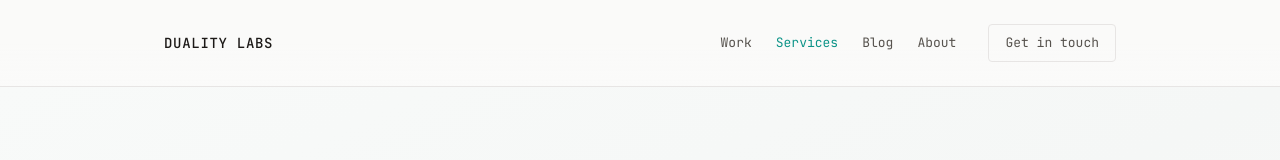
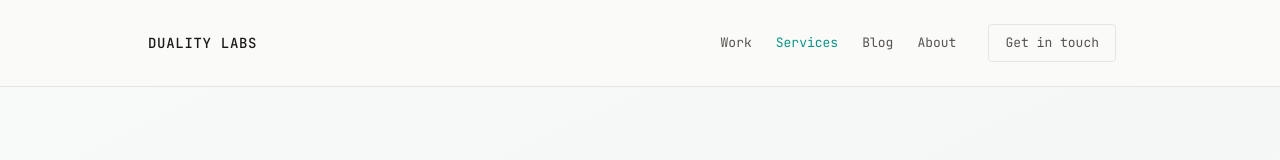
Before and after one commit to Erichalfonso/duality-labs, a Next.js app: page / in a window 1280 px wide. Shown: the top 160 px of the page. Built offline with nearby package versions, Linux system fonts and the light colour scheme.

Commit message:
Move DUALITY LABS logo further to the left in navigation

```diff
--- a/components/nav.tsx
+++ b/components/nav.tsx
@@ -15,7 +15,7 @@ export default function Nav() {
 
   return (
     <nav className="sticky top-0 py-6 border-b border-border bg-gradient-to-b from-bg via-bg to-bg/95 backdrop-blur-sm z-50">
-      <div className="max-w-[1000px] mx-auto px-6 flex justify-between items-center">
+      <div className="max-w-[1000px] mx-auto pl-2 pr-6 flex justify-between items-center">
         <Link
           href="/"
           className="font-mono text-sm font-medium tracking-wider text-text"
```
